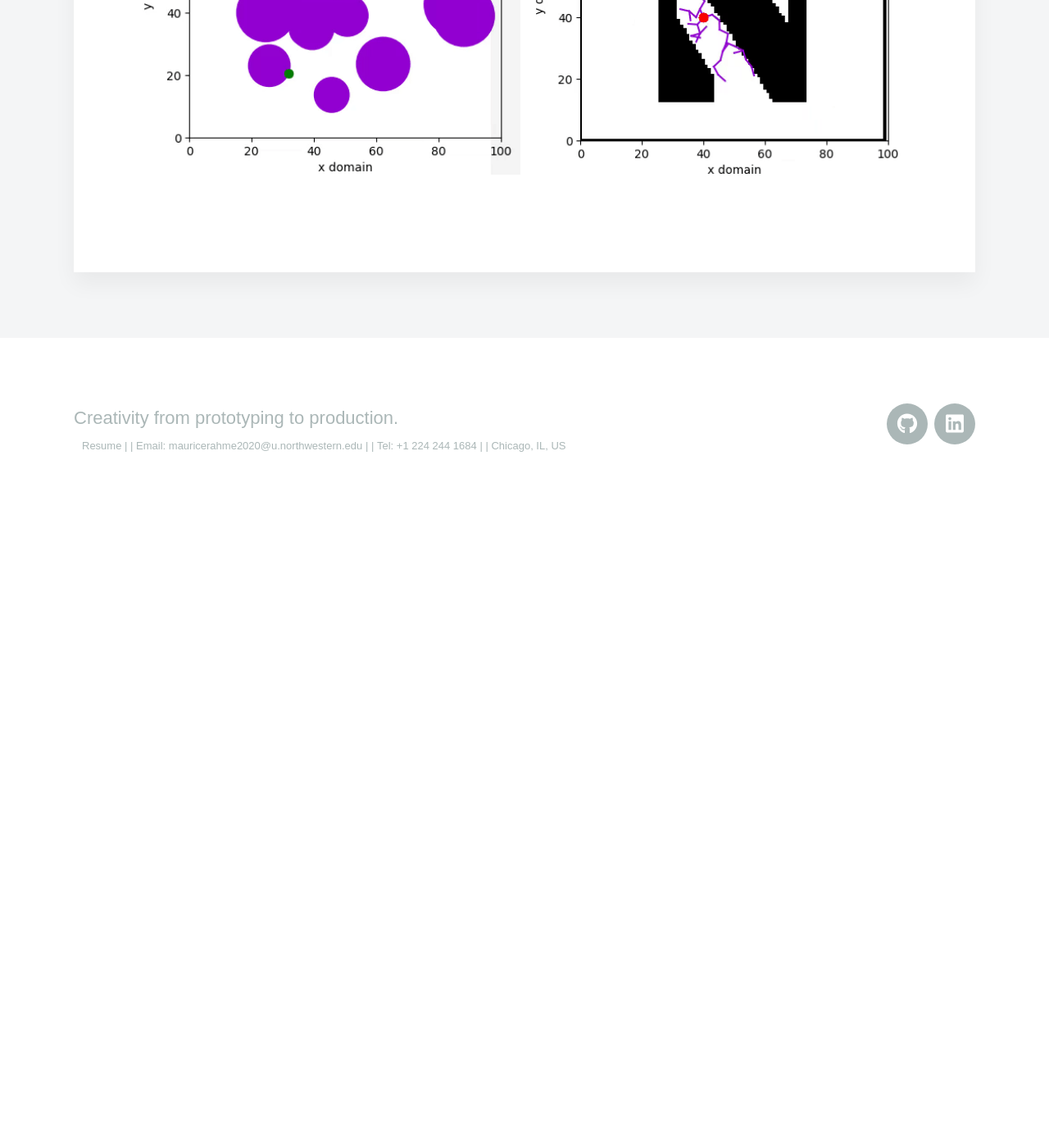
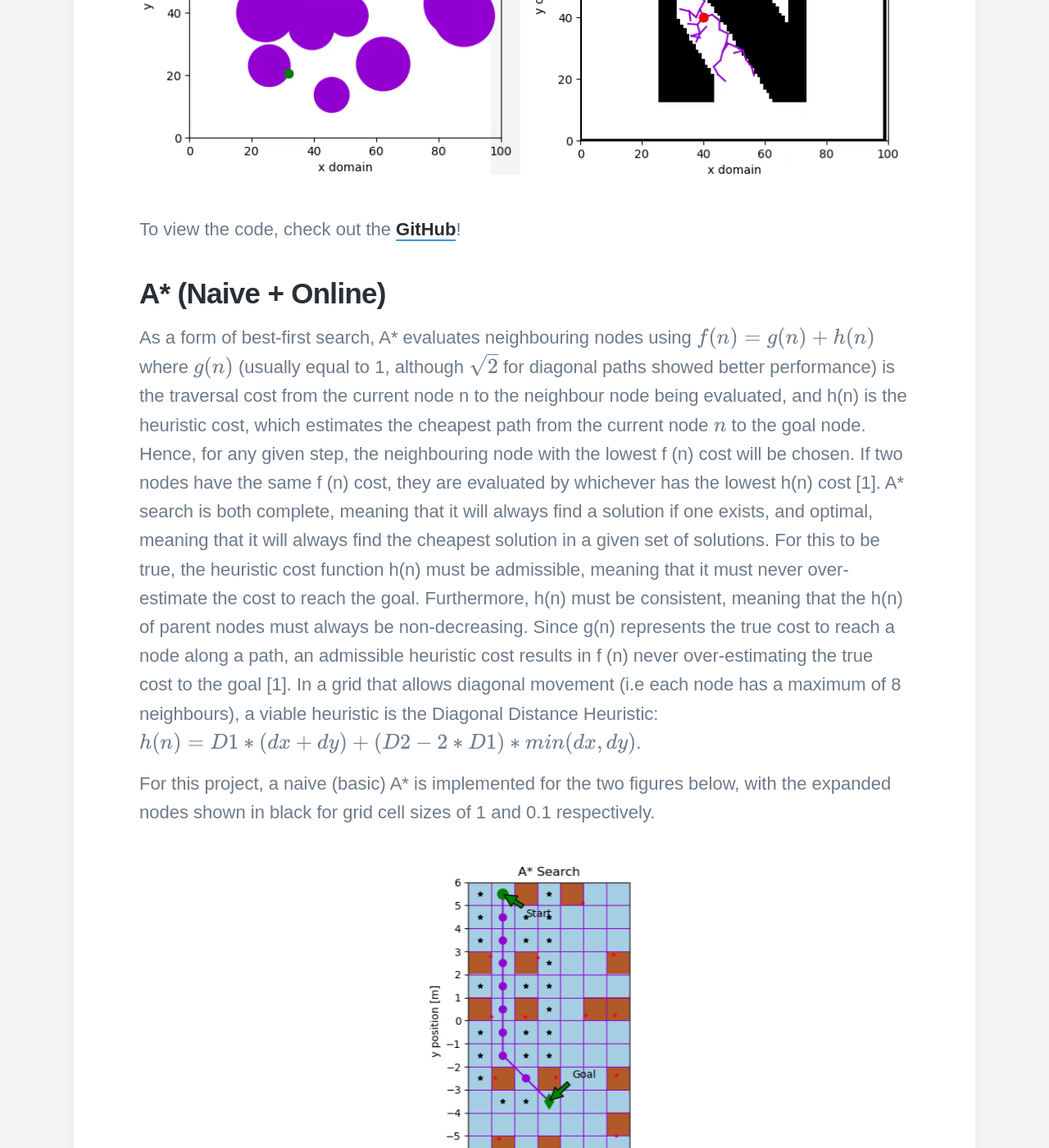
Before and after one commit to saarah-g/saarah-g.github.io, a Jekyll site: the page built from _projects/2019-11-30-mlai-rrt.md, in a window 1280 px wide and 1400 px high, scrolled down 1884 px. Shown: the whole window at 82% size. Built offline with Jekyll 4.4.1, drawn with Linux system fonts in a browser that asks for light colours; nearby versions of some CDN libraries; some web fonts are replaced; formulas are drawn with MathJax 3; before the commit the page ends 2514 px from its top, so only the background shows below that; some of the changed text lies outside the part shown.

Commit message:
populated A* section, only filter left

```diff
--- a/_projects/2019-11-30-mlai-rrt.md
+++ b/_projects/2019-11-30-mlai-rrt.md
@@ -22,3 +22,25 @@ Two versions were developed. First, a goal-oriented RRT was implemented with cir
 	<img src="/images/Projects/mlai-rrt/rrt2.gif" style="width: 100%">
 	<img src="/images/Projects/mlai-rrt/rrt3.gif" style="width: 100%">
 </div>
+
+To view the code, check out the [GitHub](https://github.com/moribots/rrt)!
+
+## A* (Naive + Online)
+
+As a form of best-first search, A* evaluates neighbouring nodes using $f(n)=g(n)+h(n)$ where $g(n)$ (usually equal to 1, although $\sqrt{2}$ for diagonal paths showed better performance) is the traversal cost from the current node n to the neighbour node being evaluated, and h(n) is the heuristic cost, which estimates the cheapest path from the current node $n$ to the goal node. Hence, for any given step, the neighbouring node with the lowest f (n) cost will be chosen. If two nodes have the same f (n) cost, they are evaluated by whichever has the lowest h(n) cost [1]. A* search is both complete, meaning that it will always find a solution if one exists, and optimal, meaning that it will always find the cheapest solution in a given set of solutions. For this to be true, the heuristic cost function h(n) must be admissible, meaning that it must never over-estimate the cost to reach the goal. Furthermore, h(n) must be consistent, meaning that the h(n) of parent nodes must always be non-decreasing. Since g(n) represents the true cost to reach a node along a path, an admissible heuristic cost results in f (n) never over-estimating the true cost to the goal [1]. In a grid that allows diagonal movement (i.e each node has a maximum of 8 neighbours), a viable heuristic is the Diagonal Distance Heuristic: $h(n) = D1 ∗ (dx + dy) + (D2 − 2 ∗ D1) ∗ min(dx, dy)$.
+
+For this project, a naive (basic) A* is implemented for the two figures below, with the expanded nodes shown in black for grid cell sizes of 1 and 0.1 respectively.
+
+<div class="gallery" data-columns="1">
+	<img src="/images/Projects/mlai-rrt/3C.png" style="width: 30%">
+	<img src="/images/Projects/mlai-rrt/7B_Naive.png" style="width: 50%">
+</div>
+
+Next, an online A* algorithm was implemented to emulate real path planning on a real robot which cannot sense obstacles untill they take up nodes adjacent to it. The figures below show the path traced on a unicycle-modeled robot controlled with a proportional controller, whose heading is portrayed using green arrows. The second figure shows an artificially-induced replan case, whereby the robot's position was perturbed where the jump is visible. This is to show the robustness of the algorithm.
+
+<div class="gallery" data-columns="2">
+	<img src="/images/Projects/mlai-rrt/10B.png" style="width: 100%">
+	<img src="/images/Projects/mlai-rrt/10B_R.png" style="width: 80%">
+</div>
+
+For more information, please visit the [GitHub](https://github.com/moribots/mlai/tree/master/hw_1) repo or download the <a href="https://moribots.github.io/images/Projects/mlai-rrt/REPORT.pdf" class="button button--large" download="REPORT_ASTAR.pdf">Report</a>
```
Also changed, not shown: other parts of _projects/2019-11-30-mlai-rrt.md (+2 -2 lines), images/Projects/mlai-rrt/10B.png (added), images/Projects/mlai-rrt/10B_R.png (added), images/Projects/mlai-rrt/3C.png (added), images/Projects/mlai-rrt/7B_Naive.png (added), 1 other file.
